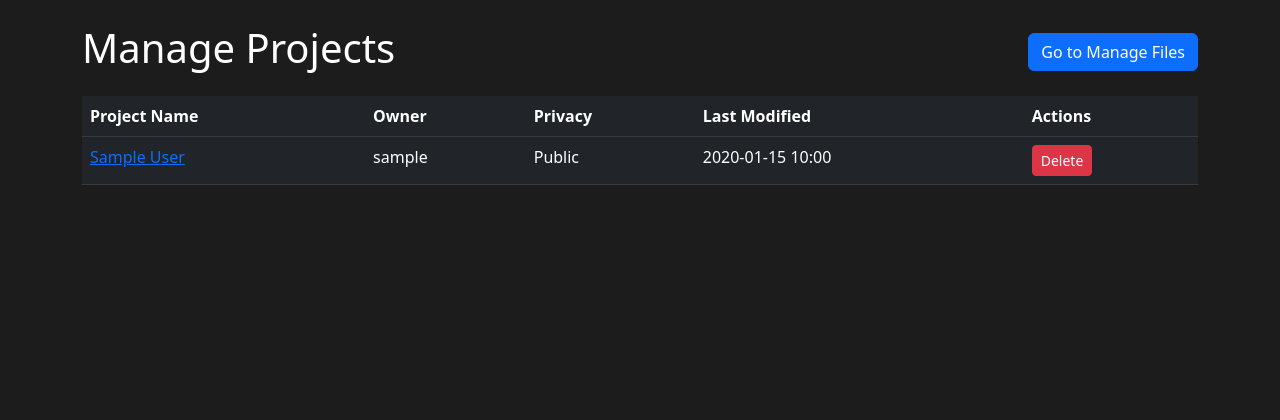
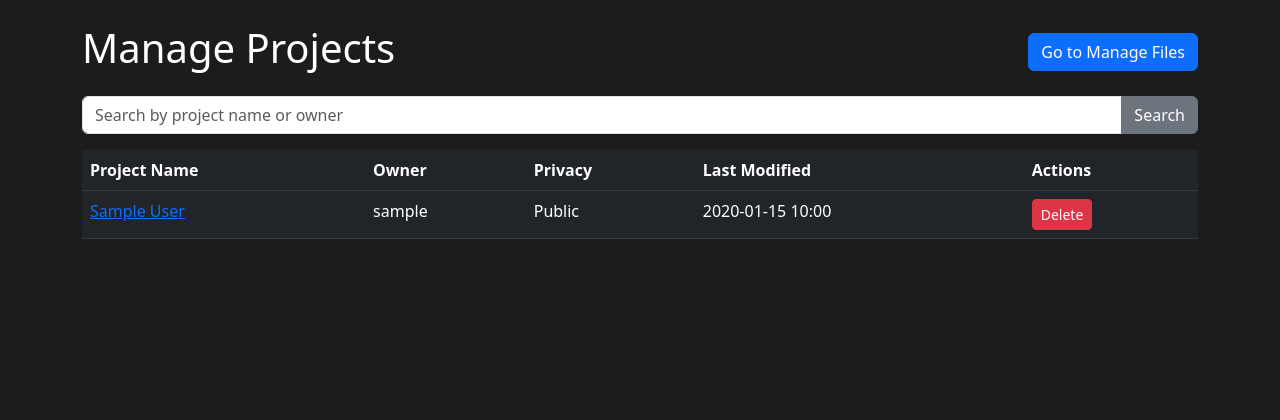
Before and after one commit to duk3y/music-production-pma, a Django app: page /manage-projects-admin/ in a window 1280 px wide. Shown: the part 60-480 px from the top of the page. Run offline with Django 5.2, Linux system fonts and the light colour scheme; a user stored in the database is signed in; tables that the repository leaves empty hold one stand-in row (values such as "Sample post").

Commit message:
Added filter/search bar in manage_files_admin and manage_projects_admin

```diff
--- a/mysite/views.py
+++ b/mysite/views.py
@@ -101,24 +101,27 @@ class ManageFilesAdminView(View):
     template_name = 'manage_files_admin.html'
 
     def dispatch(self, request, *args, **kwargs):
-        # Check if the user is logged in and has pmaStatus
         if not request.user.is_authenticated:
-            return redirect('login')  # Redirect to login if not authenticated
+            return redirect('login')
 
-        try:
-            profile = Profile.objects.get(user=request.user)
-            if not profile.pmaStatus:
-                return HttpResponseForbidden("You do not have permission to access this page.")
-        except Profile.DoesNotExist:
+        if not request.user.profile.pmaStatus:
             return HttpResponseForbidden("You do not have permission to access this page.")
 
         return super().dispatch(request, *args, **kwargs)
 
     def get(self, request):
+        search_query = request.GET.get('search', '')
         files = ProjectFiles.objects.select_related('project', 'uploaded_by')
+
+        if search_query:
+            files = files.filter(
+                Q(project__name__icontains=search_query) |
+                Q(title__icontains=search_query) |
+                Q(uploaded_by__username__icontains=search_query)
+            )
+
         context = {
             'files': files,
-            'username': request.user.username,
         }
         return render(request, self.template_name, context)
 
@@ -357,22 +360,28 @@ def delete_file_from_admin(request, file_id):
     return redirect('manage_files_admin')
 
 
-class ManageProjectsAdminView(LoginRequiredMixin, View):
+class ManageProjectsAdminView(View):
     template_name = 'manage_projects_admin.html'
-    login_url = '/login/'  # Redirect to login if unauthenticated
 
     def dispatch(self, request, *args, **kwargs):
-        # Ensure the user is a PMA admin
-        try:
-            profile = request.user.profile
-            if not profile.pmaStatus:
-                return HttpResponseForbidden("You do not have permission to access this page.")
-        except AttributeError:
+        if not request.user.is_authenticated:
+            return redirect('login')
+
+        if not request.user.profile.pmaStatus:
             return HttpResponseForbidden("You do not have permission to access this page.")
+
         return super().dispatch(request, *args, **kwargs)
 
     def get(self, request):
-        projects = Project.objects.all()  # Fetch all projects
+        search_query = request.GET.get('search', '')
+        projects = Project.objects.all()
+
+        if search_query:
+            projects = projects.filter(
+                Q(name__icontains=search_query) |
+                Q(user__username__icontains=search_query)
+            )
+
         context = {
             'projects': projects,
         }
--- a/templates/manage_projects_admin.html
+++ b/templates/manage_projects_admin.html
@@ -9,6 +9,12 @@
         <h1>Manage Projects</h1>
         <a href="{% url 'manage_files_admin' %}" class="btn btn-primary">Go to Manage Files</a>
     </div>
+    <form method="get" class="mt-3">
+        <div class="input-group">
+            <input type="text" name="search" class="form-control" placeholder="Search by project name or owner" value="{{ request.GET.search|default:'' }}">
+            <button class="btn btn-secondary" type="submit">Search</button>
+        </div>
+    </form>
     <table class="table table-dark table-hover mt-3">
         <thead>
             <tr>
@@ -23,33 +29,29 @@
             {% for project in projects %}
             <tr>
                 <td>
-                    <a href="{% url 'project_info' project.id %}">
-                        {{ project.name }}
-                    </a>
+                    <a href="{% url 'project_info' project.id %}">{{ project.name }}</a>
                 </td>
                 <td>{{ project.user.username }}</td>
                 <td>
-                    {% if project.is_private %}
-                    Private
-                    {% else %}
-                    Public
-                    {% endif %}
+                    {% if project.is_private %} Private {% else %} Public {% endif %}
                 </td>
                 <td>{{ project.last_modified|date:"Y-m-d H:i" }}</td>
                 <td>
                     <form method="post" action="{% url 'delete_project' project.id %}" class="d-inline">
                         {% csrf_token %}
-                        <button type="submit" class="btn btn-danger btn-sm" onclick="return confirm('Are you sure you want to delete this project? This action cannot be undone.')">
+                        <button type="submit" class="btn btn-danger btn-sm"
+                            onclick="return confirm('Are you sure you want to delete this project? This action cannot be undone.')">
                             Delete
                         </button>
                     </form>
                 </td>
             </tr>
+            {% empty %}
+            <tr>
+                <td colspan="5" class="text-center">No projects match your search criteria.</td>
+            </tr>
             {% endfor %}
         </tbody>
     </table>
-    {% if not projects %}
-    <p class="text-center">No projects found.</p>
-    {% endif %}
 </div>
 {% endblock %}
```
Also changed, not shown: templates/manage_files_admin.html (+7 -6 lines).
